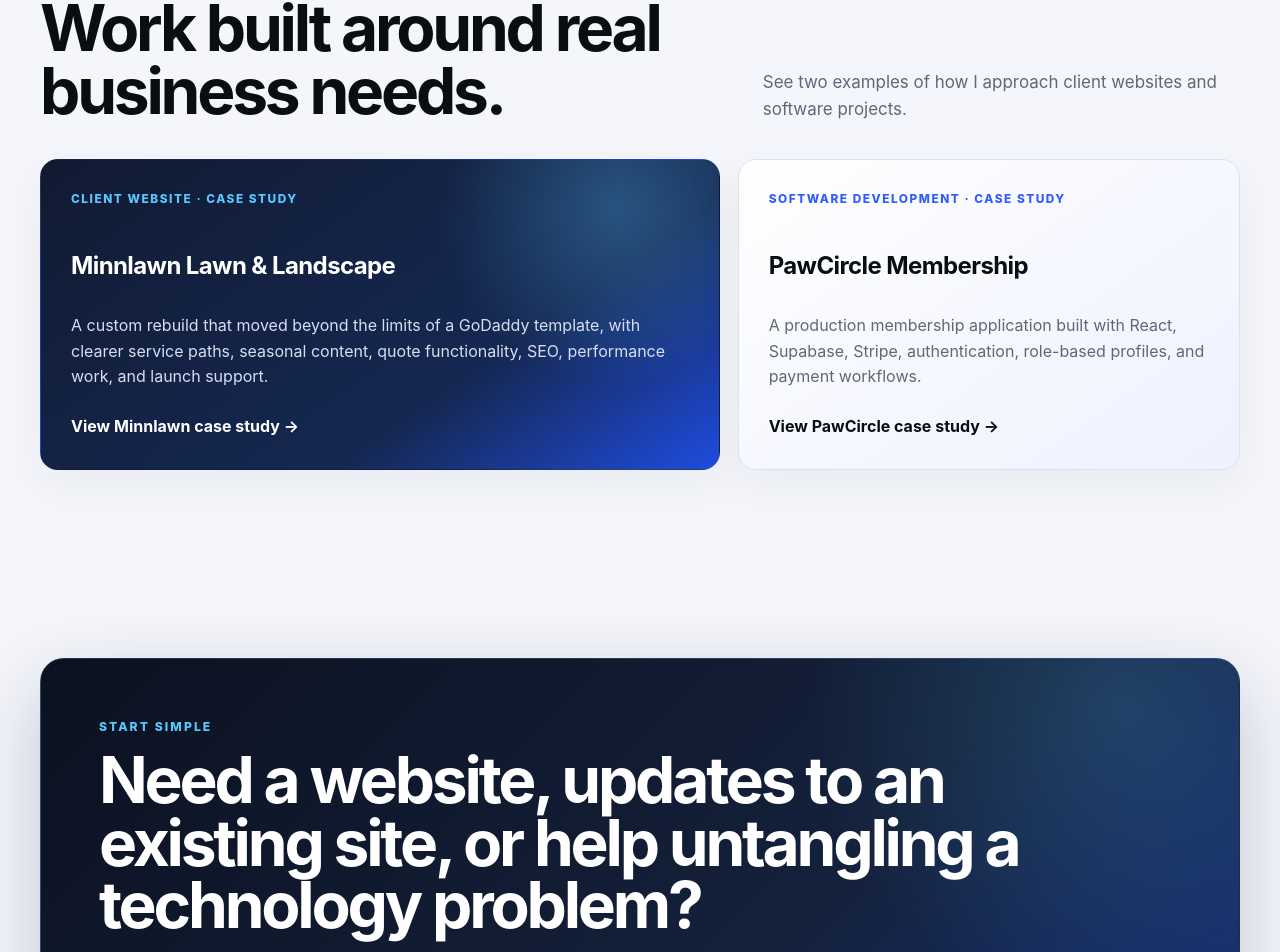
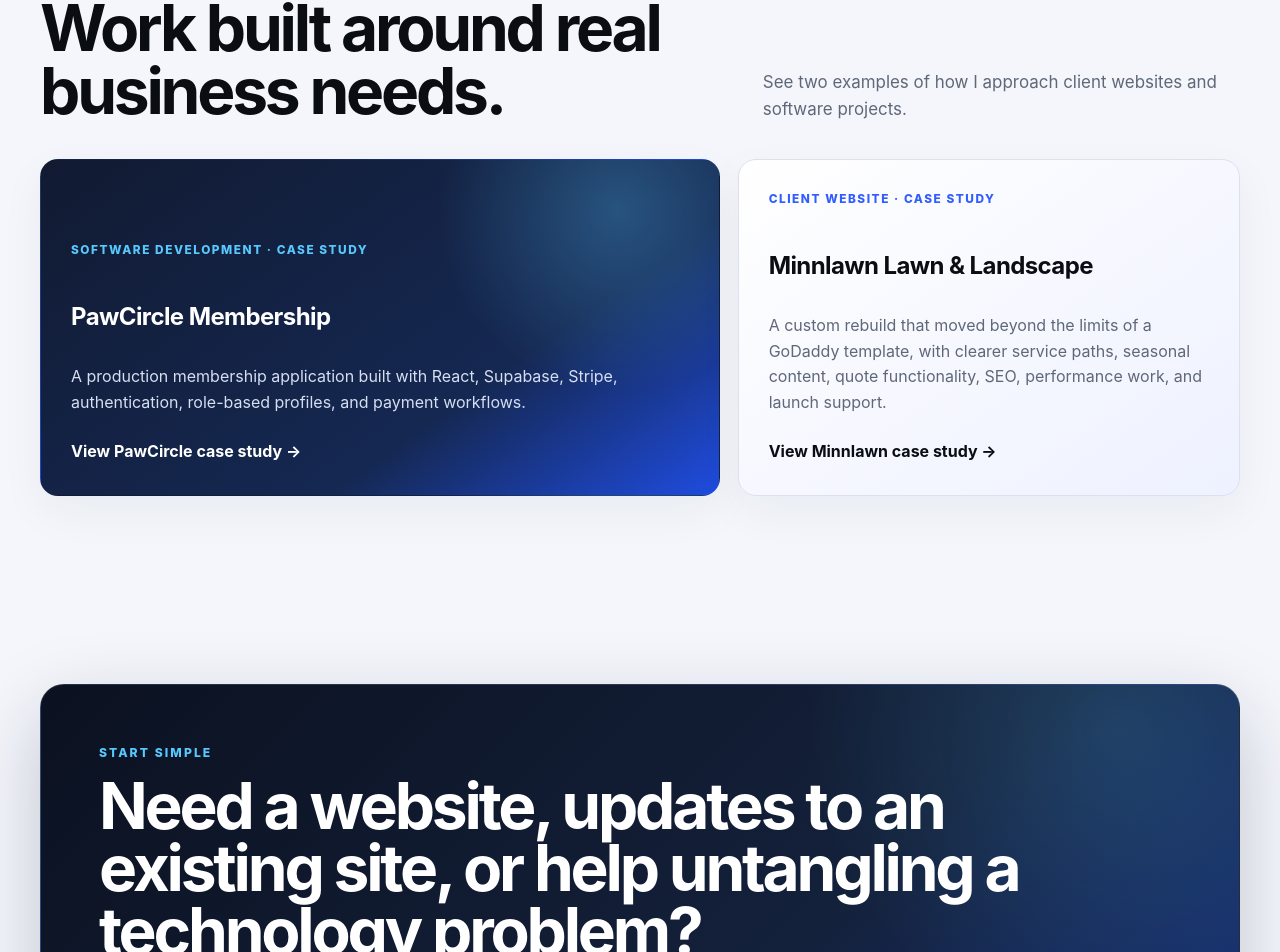
Before and after one commit to reaaland/pawcircle-llc-site, a Next.js app: page / in a window 1280 px wide. Shown: the part 2035-2987 px from the top of the page. Built offline with nearby package versions, Linux system fonts and the light colour scheme.

Commit message:
Put PawCircle Membership first on home selected work

```diff
--- a/app/page.tsx
+++ b/app/page.tsx
@@ -72,17 +72,17 @@
           <p>See two examples of how I approach client websites and software projects.</p>
         </div>
         <div className="project-grid">
+          <Link className="project-card" href="/work/pawcircle" aria-label="Read the PawCircle Membership case study">
+            <span>SOFTWARE DEVELOPMENT · CASE STUDY</span>
+            <h3>PawCircle Membership</h3>
+            <p>A production membership application built with React, Supabase, Stripe, authentication, role-based profiles, and payment workflows.</p>
+            <strong style={{ marginTop: "24px" }}>View PawCircle case study →</strong>
+          </Link>
           <Link className="project-card" href="/work/minnlawn" aria-label="Read the Minnlawn Lawn & Landscape case study">
             <span>CLIENT WEBSITE · CASE STUDY</span>
             <h3>Minnlawn Lawn & Landscape</h3>
             <p>A custom rebuild that moved beyond the limits of a GoDaddy template, with clearer service paths, seasonal content, quote functionality, SEO, performance work, and launch support.</p>
             <strong style={{ marginTop: "24px" }}>View Minnlawn case study →</strong>
-          </Link>
-          <Link className="project-card" href="/work/pawcircle" aria-label="Read the PawCircle Membership case study">
-            <span>SOFTWARE DEVELOPMENT · CASE STUDY</span>
-            <h3>PawCircle Membership</h3>
-            <p>A production membership application built with React, Supabase, Stripe, authentication, role-based profiles, and payment workflows.</p>
-            <strong style={{ marginTop: "24px" }}>View PawCircle case study →</strong>
           </Link>
         </div>
       </section>
```
